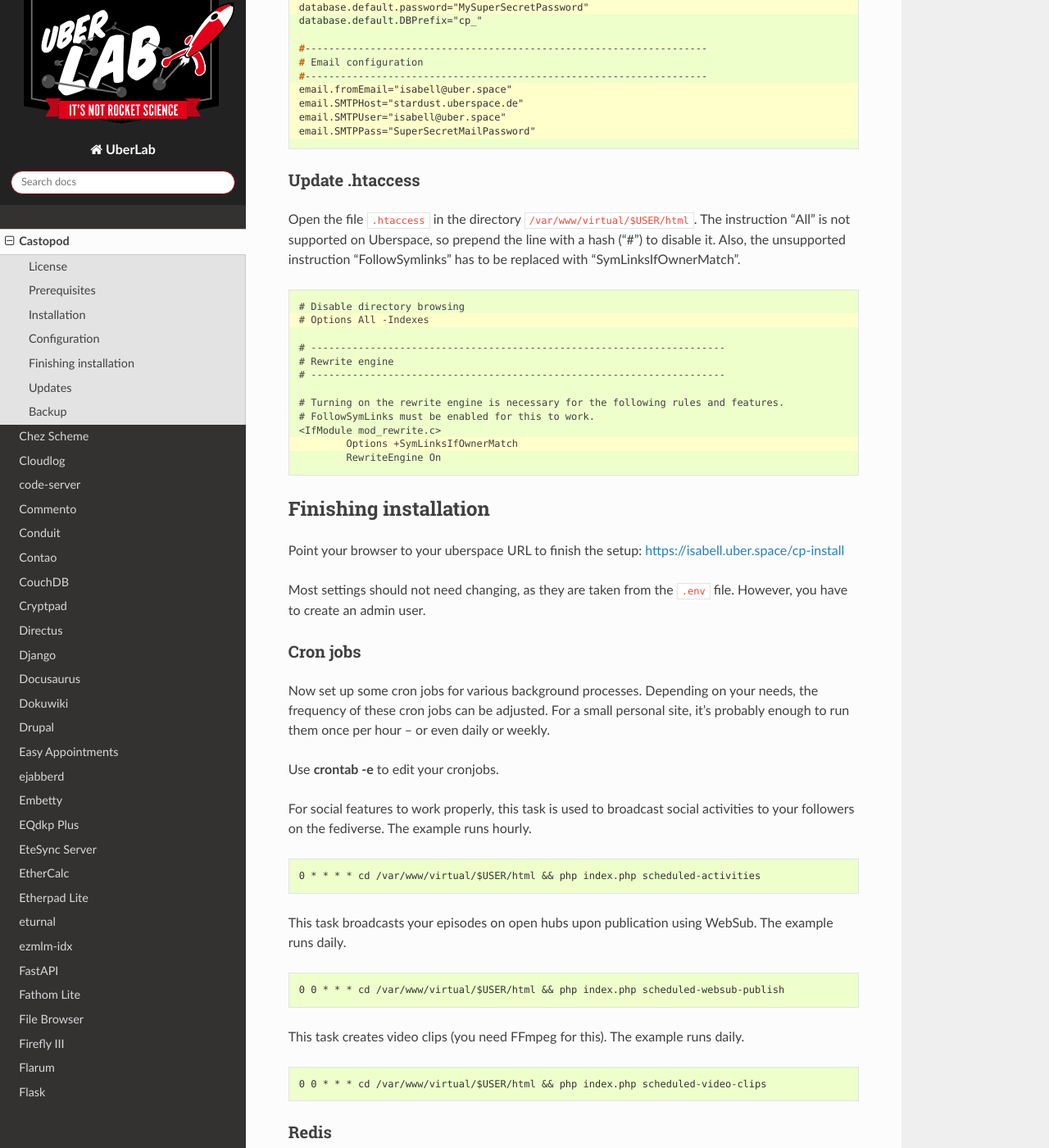
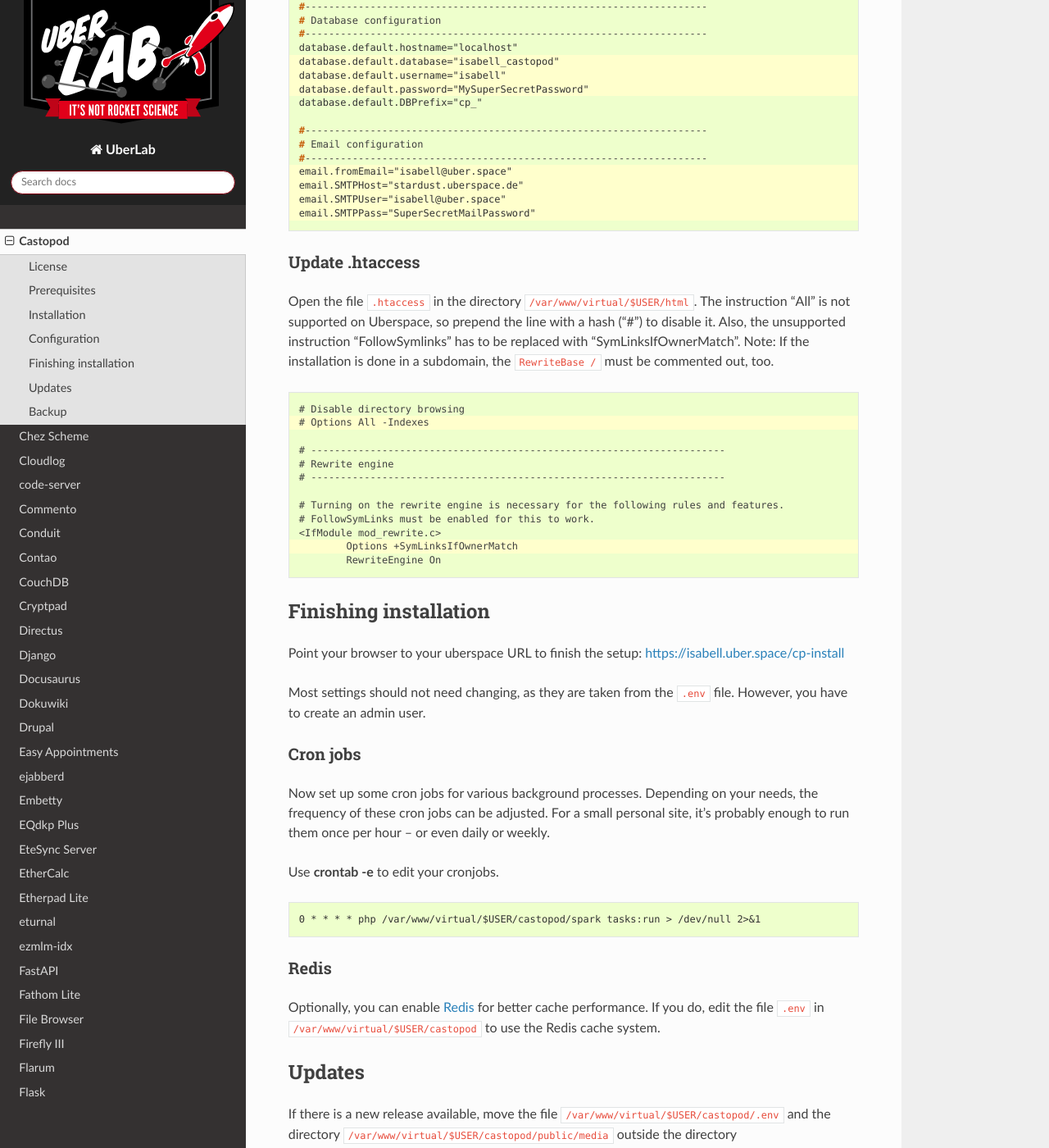
Before and after one commit to Uberspace/lab, a Sphinx documentation site: the page built from source/guide_castopod.rst, in a window 1280 px wide and 1400 px high, scrolled down 3740 px. Shown: the whole window at 82% size. Built offline with Sphinx 7.4.7 and the Read the Docs theme 2.0.0, drawn with Linux system fonts in a browser that asks for light colours; some of the changed text lies outside the part shown.

Commit message:
Update guide_castopod.rst for v1.5.2
The cron call has changed. I also noticed I had to set the RewriteBase / with a installation on a custom subdomain (YMMV?), otherwise I would get a Error 500.

```diff
--- a/source/guide_castopod.rst
+++ b/source/guide_castopod.rst
@@ -75,7 +76,7 @@
 
 Change to the parent directory of your DocumentRoot and
 download the latest version of castopod. At the time of writing, this
-is v1.3.5. You'll find all releases_ on their gitlab instance.
+is v1.5.2. You'll find all releases_ on their gitlab instance.
 Please note that you need to download the "Castopod Package",
 not just the source code. The latter is missing some needed
 files.
@@ -83,7 +84,7 @@
 ::
 
   [isabell@stardust ~]$ cd /var/www/virtual/$USER
-  [isabell@stardust isabell]$ wget https://code.castopod.org/adaures/castopod/uploads/0071d5055a69176c706591649b1d725d/castopod-1.3.5.tar.gz
+  [isabell@stardust isabell]$ wget https://code.castopod.org/adaures/castopod/uploads/55eedf951df971df8e18438a80cb048e/castopod-1.5.2.tar.gz
   [isabell@stardust isabell]$
 
 Unpack and symlink
@@ -94,8 +95,8 @@
 ::
 
   [isabell@stardust ~]$ cd /var/www/virtual/$USER
-  [isabell@stardust isabell]$ tar --extract --auto-compress --file castopod-1.3.5.tar.gz
-  [isabell@stardust isabell]$ rm castopod-1.3.5.tar.gz
+  [isabell@stardust isabell]$ tar --extract --auto-compress --file castopod-1.5.2.tar.gz
+  [isabell@stardust isabell]$ rm castopod-1.5.2.tar.gz
   [isabell@stardust isabell]$
 
 Remove your empty DocumentRoot and create a symlink to the public
@@ -158,6 +159,7 @@
 the line with a hash ("#") to disable it.
 Also, the unsupported instruction "FollowSymlinks" has to be replaced
 with "SymLinksIfOwnerMatch".
+Note: If the installation is done in a subdomain, the ``RewriteBase /`` must be commented out, too.
 
 .. code-block:: none
   :emphasize-lines: 2,11
@@ -194,26 +196,9 @@
 
 Use :command:`crontab -e` to edit your cronjobs.
 
-For social features to work properly, this task is used to broadcast social activities
-to your followers on the fediverse. The example runs hourly.
-
 ::
 
-  0 * * * * cd /var/www/virtual/$USER/html && php index.php scheduled-activities
-
-This task broadcasts your episodes on open hubs upon publication using WebSub.
-The example runs daily.
-
-::
-
-  0 0 * * * cd /var/www/virtual/$USER/html && php index.php scheduled-websub-publish
-
-This task creates video clips (you need FFmpeg for this).
-The example runs daily.
-
-::
-
-  0 0 * * * cd /var/www/virtual/$USER/html && php index.php scheduled-video-clips
+  0 * * * * php /var/www/virtual/$USER/castopod/spark tasks:run > /dev/null 2>&1
 
 Redis
 -----
@@ -259,6 +244,6 @@
 
 ----
 
-Tested with Castopod v1.3.5, Uberspace 7.15.1
+Tested with Castopod v1.5.2, Uberspace 7.15.4
 
 .. author_list::
```
Also changed, not shown: other parts of source/guide_castopod.rst (+1 -0 lines).
